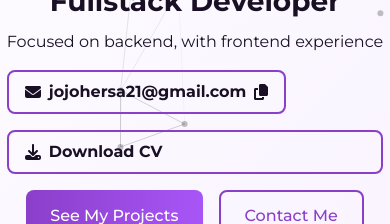
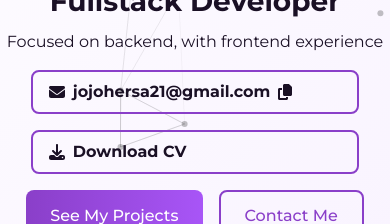
Before and after one commit to JoelJohs/portfolio_V1, a React (Vite) app: page / in a window 390 px wide. Shown: the part 491-715 px from the top of the page. Built offline with nearby package versions, Linux system fonts and the light colour scheme; no server answers.

Commit message:
feat: Enhance button components for improved layout and responsiveness

```diff
--- a/src/components/buttons/DownloadCVButton.jsx
+++ b/src/components/buttons/DownloadCVButton.jsx
@@ -8,7 +8,7 @@ const DownloadCVButton = ({ onClick }) => {
 
   return (
     <button
-      className="flex items-center gap-2 px-4 py-2 rounded-lg border-2 border-accent font-bold bg-transparent hover:bg-accent hover:text-primary transition-all"
+      className="w-full md:w-auto flex items-center gap-2 px-4 py-2 rounded-lg border-2 border-accent font-bold bg-transparent hover:bg-accent hover:text-primary transition-all text-center md:text-left"
       onClick={onClick}
     >
       <FontAwesomeIcon icon={faDownload} /> {t("home.downloadCV")}
--- a/src/components/buttons/EmailButton.jsx
+++ b/src/components/buttons/EmailButton.jsx
@@ -13,10 +13,10 @@ const EmailButton = ({ email }) => {
   };
 
   return (
-    <div className="relative inline-block">
+    <div className="relative inline-block w-full md:w-auto text-center md:text-left">
       <button
         id="copy-email"
-        className="flex items-center gap-2 px-4 py-2 rounded-lg border-2 border-accent font-bold bg-transparent hover:bg-accent hover:text-primary transition-all"
+        className="w-full md:w-auto flex items-center gap-2 px-4 py-2 rounded-lg border-2 border-accent font-bold bg-transparent hover:bg-accent hover:text-primary transition-all"
         onClick={handleCopy}
       >
         <FontAwesomeIcon icon={faEnvelope} /> {email}{" "}
--- a/src/views/Home.jsx
+++ b/src/views/Home.jsx
@@ -43,7 +43,7 @@ const Home = () => {
             {t("home.profession")}
           </h2>
           <p className="mb-4 text-center md:text-left">{t("home.focus")}</p>
-          <div className="flex flex-col md:flex-row justify-center md:justify-start gap-4">
+          <div className="flex flex-col md:flex-row justify-center items-center md:justify-start gap-4 px-6 md:px-0 w-full md:w-auto">
             <EmailButton email={"jojohersa21@gmail.com"} />
             <DownloadCVButton onClick={handleDownloadCV} />
           </div>
```
